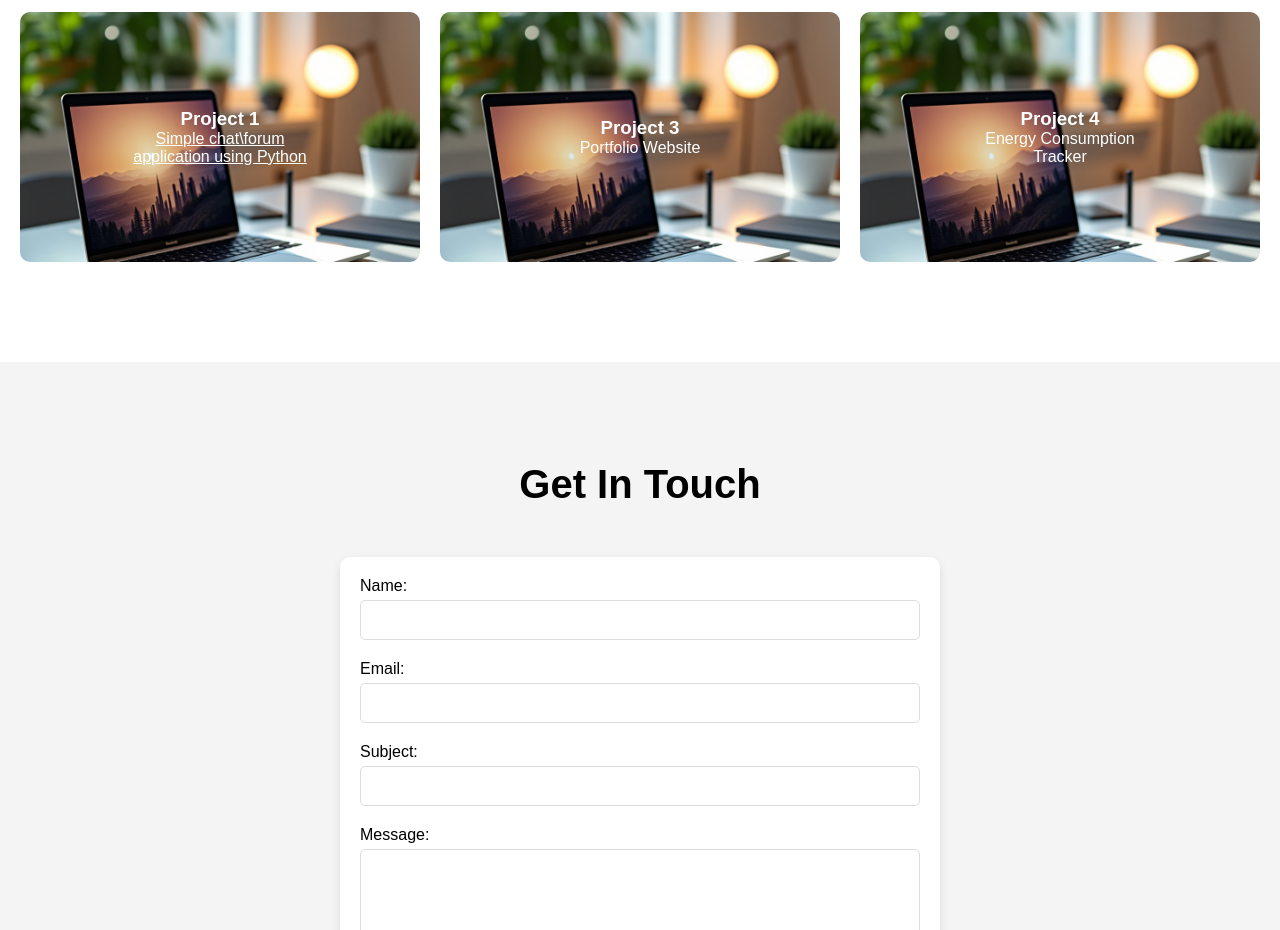
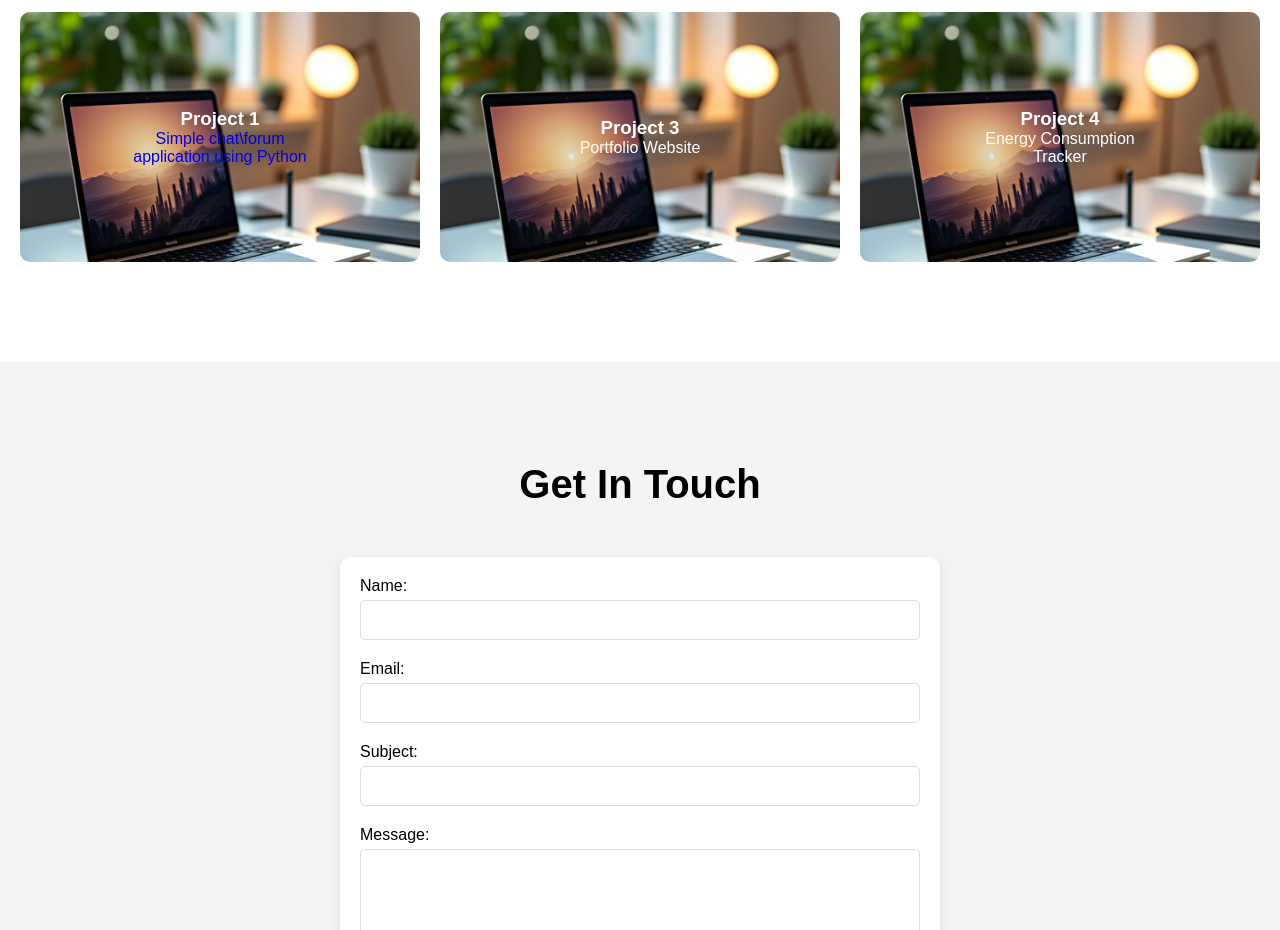
Before and after one commit to OliverJesmon/oliverjesmon.github.io, a plain HTML site: page docs/index.html in a window 1280 px wide. Shown: the part 1480-2410 px from the top of the page. Drawn offline with Linux system fonts and the light colour scheme.

Commit message:
Update index.html

```diff
--- a/docs/index.html
+++ b/docs/index.html
@@ -75,7 +75,7 @@
             <div class="grid-item">
                 <div class="image-overlay">
                     <h3>Project 1</h3>
-                    <a href="https://github.com/OliverJesmon/python-miniproject" style="color:white;"><p>Simple chat\forum application using Python</p></a>
+                    <a href="https://github.com/OliverJesmon/python-miniproject" style="text-decoration:none;"><p>Simple chat\forum application using Python</p></a>
                 </div>
             </div>
 
```
